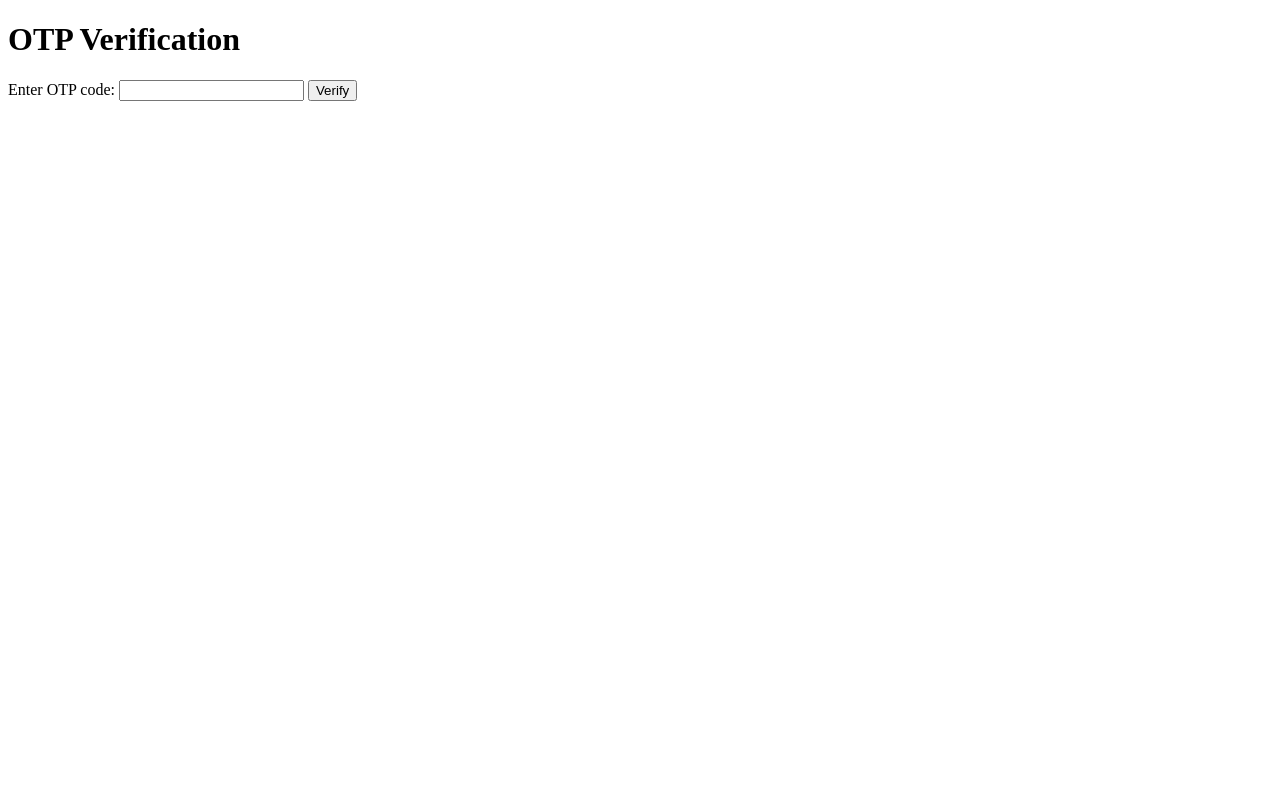
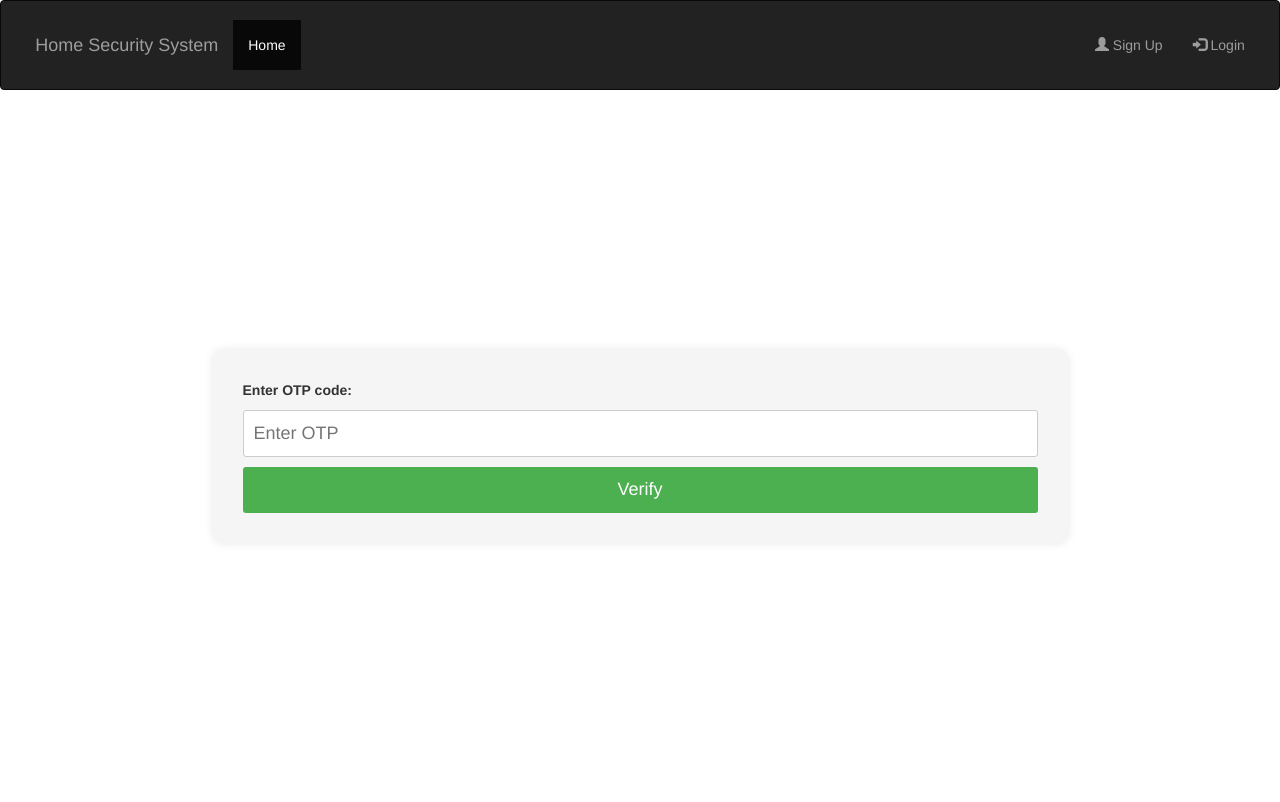
Before and after one commit to AkshayaPujitha/HomeSecuritySystem, a Django app: template security/templates/verify_otp.html in a window 1280 px wide. Before the commit the page ends 101 px from the top, so only its background shows below. Run offline with Django 4.2, Linux system fonts and the light colour scheme; the template is opened without the code that fills it, so the values that code supplies are empty; some libraries are stand-ins or nearby versions.

Commit message:
verify otp front end and back end done ✓

```diff
--- a/security/templates/register.html
+++ b/security/templates/register.html
@@ -85,7 +85,7 @@
           <input type="text" id="phone_number" name="phone_number" placeholder="+911234567890"  style="font-size: 18px;" required>
         </div>
         <div style="margin:2%">
-          <label for="password"style="font-size: 18px;" >Password:</label>
+          <label for="password" style="font-size: 18px;" >Password:</label>
           <input type="password" id="password" name="password" placeholder="Password"  style="font-size: 18px;" required>
         </div>
         <div style="margin:2%">
--- a/security/templates/verify_otp.html
+++ b/security/templates/verify_otp.html
@@ -6,18 +6,87 @@
     <meta name="viewport" content="width=device-width, initial-scale=1.0">
     <title>Verifiaction OTP</title>
     <script src="https://ajax.googleapis.com/ajax/libs/jquery/3.6.0/jquery.min.js"></script>
+    <meta name="viewport" content="width=device-width, initial-scale=1">
+    <link rel="stylesheet" href="https://maxcdn.bootstrapcdn.com/bootstrap/3.4.1/css/bootstrap.min.css">
+    <script src="https://ajax.googleapis.com/ajax/libs/jquery/3.6.4/jquery.min.js"></script>
+    <script src="https://maxcdn.bootstrapcdn.com/bootstrap/3.4.1/js/bootstrap.min.js"></script>
+    <script src="https://ajax.googleapis.com/ajax/libs/jquery/3.6.0/jquery.min.js"></script>
+    <script src="https://ajax.googleapis.com/ajax/libs/jquery/3.6.0/jquery.min.js"></script>
 
 </head>
+<style>
+    .navbar {
+        margin: 0;
+        padding: 1.5%;
+      }
+      .container {
+        display: flex;
+        justify-content: center;
+        align-items: center;
+        height: 89vh;
+      }
+
+      .container form {
+        width: 75%;
+        padding: 30px;
+        background: #f5f5f5;
+        border-radius: 10px;
+        box-shadow: 0 0 10px rgba(0, 0, 0, 0.1);
+      }
+
+      .container form h2 {
+        text-align: center;
+        margin-bottom: 20px;
+      }
+
+      .container form label {
+        display: block;
+        margin-bottom: 10px;
+      }
+
+      .container form input[type="text"],
+      .container form input[type="password"] {
+        width: 100%;
+        padding: 10px;
+        border: 1px solid #ccc;
+        border-radius: 3px;
+        margin-bottom: 10px;
+      }
+
+      .container form button {
+        width: 100%;
+        padding: 10px;
+        background: #4caf50;
+        color: #fff;
+        border: none;
+        border-radius: 3px;
+        cursor: pointer;
+      }
+
+</style>
 <body>
-    <h1>OTP Verification</h1>
+    <nav class="navbar navbar-inverse">
+        <div class="container-fluid">
+          <div class="navbar-header">
+            <a class="navbar-brand" href="#">Home Security System</a>
+          </div>
+          <ul class="nav navbar-nav">
+            <li class="active"><a href="{% url 'home' %}">Home</a></li>
+          </ul>
+          <ul class="nav navbar-nav navbar-right">
+            <li><a href="{% url 'register' %}"><span class="glyphicon glyphicon-user"></span> Sign Up</a></li>
+            <li><a href="{% url 'login' %}"><span class="glyphicon glyphicon-log-in"></span> Login</a></li>
+          </ul>
+        </div>
+    </nav>
+    <div class="container">
     <form id="verify-otp-form" method="post">
         {% csrf_token %}
         <label for="otp-code">Enter OTP code:</label>
-        <input type="text" id="otp-code" name="otp_code" required>
-        <button type="submit">Verify</button>
+        <input type="text" id="otp-code" name="otp_code"   style="font-size: 18px;" placeholder="Enter OTP" required>
+        <button type="submit"  style="font-size: 18px;" >Verify</button>
     </form>
-    <script src="https://ajax.googleapis.com/ajax/libs/jquery/3.6.0/jquery.min.js"></script>
-    <script src="https://ajax.googleapis.com/ajax/libs/jquery/3.6.0/jquery.min.js"></script>
+</div>
     <script>
         $(document).ready(function() {
             $('#verify-otp-form').submit(function(event) {
@@ -39,12 +108,23 @@
                         window.location.href = '/login/'
                     },
                     error: function(error) {
-                        // Handle error response
+                        var errorMessage = error.responseJSON.error;
+                        showError(errorMessage);
                         console.log(error.responseJSON);
                     }
                 });
             });
         });
+        function showError(message) {
+            // Remove any existing error messages
+            $('.error-message').remove();
+
+            // Create error message element
+            var errorMessage = $('<p class="error-message" style="color:red" font-size:20px>' + message + '</p>');
+
+            // Add error message to the form
+            $('.container form').prepend(errorMessage);
+        }
     </script>
 </body>
 
```
